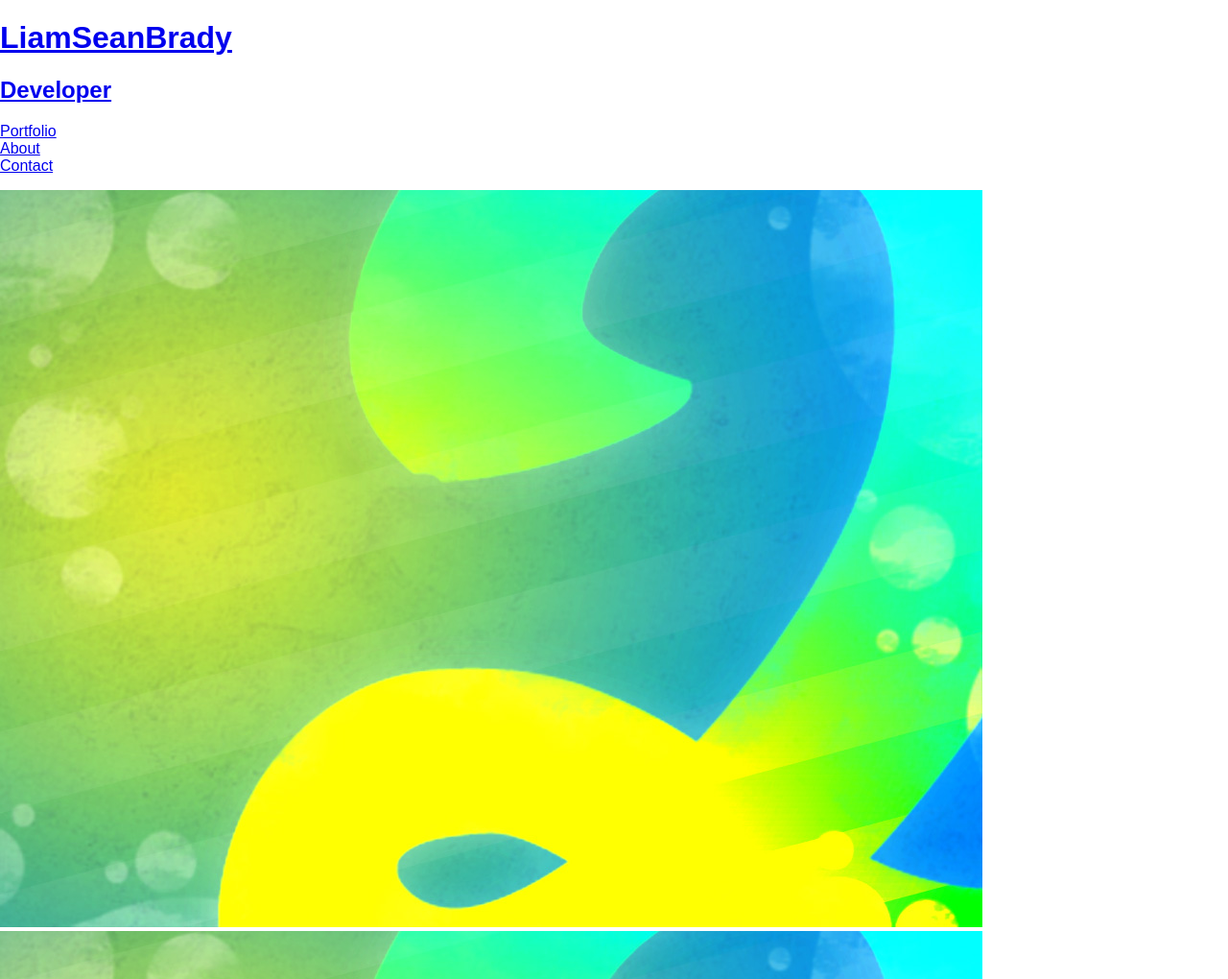
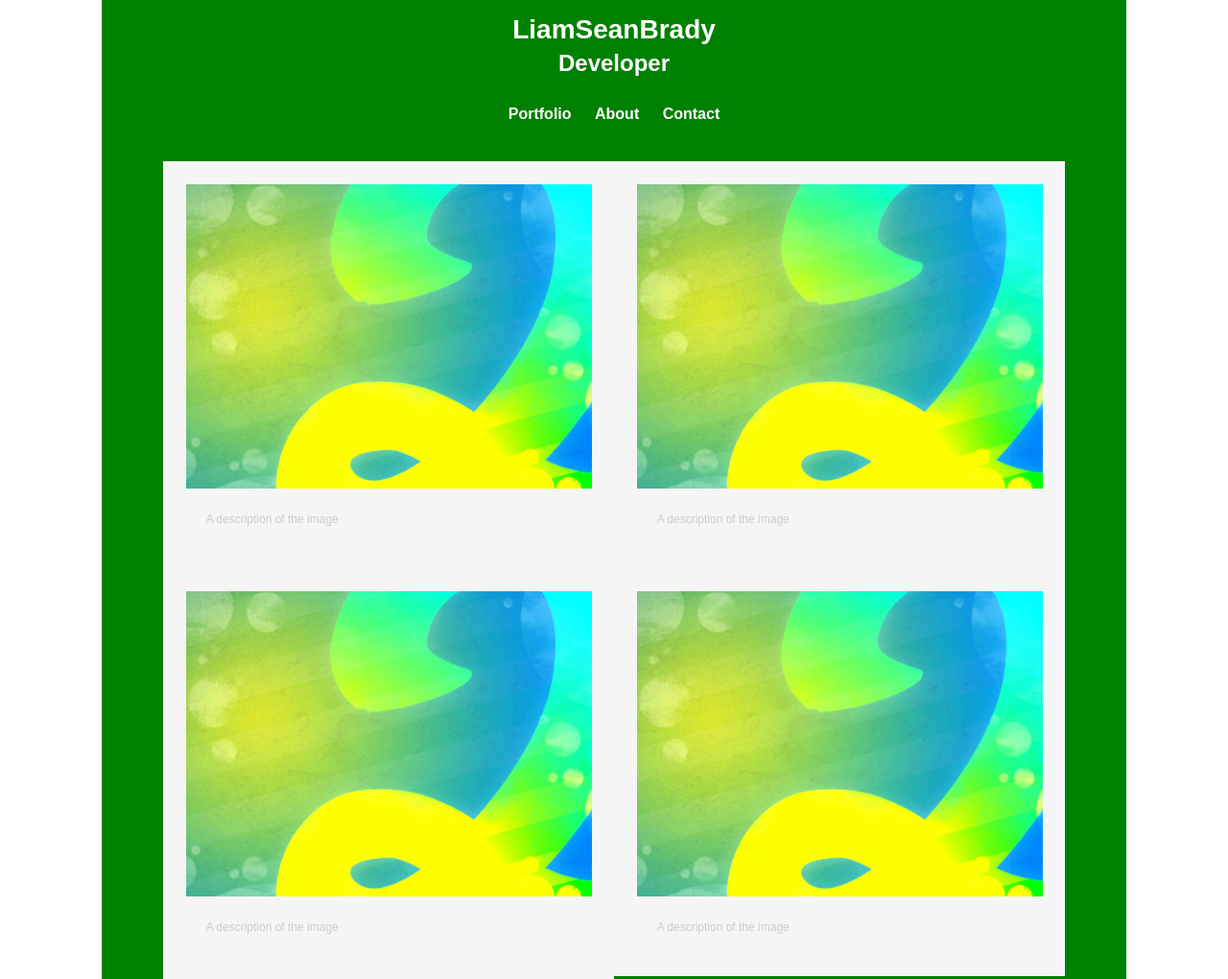
Before and after one commit to liamseanbrady/website_structure_practice, a plain HTML site: page index.html in a window 1280 px wide. Shown: the top 1020 px of the page at 96% size. Drawn offline with Linux system fonts and the light colour scheme.

Commit message:
Add captions for gallery

```diff
--- a/index.html
+++ b/index.html
@@ -26,26 +26,31 @@
   				<li>
   					<a href="img/numbers-02.jpg">
   						<img src="img/numbers-02.jpg" alt="">
+  						<p>A description of the image</p>
   					</a>
   				</li>
   				<li>
   					<a href="img/numbers-02.jpg">
   						<img src="img/numbers-02.jpg" alt="">
+  						<p>A description of the image</p>
   					</a>
   				</li>
   				<li>
   					<a href="img/numbers-02.jpg">
   						<img src="img/numbers-02.jpg" alt="">
+  						<p>A description of the image</p>
   					</a>
   				</li>
   				<li>
   					<a href="img/numbers-02.jpg">
   						<img src="img/numbers-02.jpg" alt="">
+  						<p>A description of the image</p>
   					</a>
   				</li>
   				<li>
   					<a href="img/numbers-02.jpg">
   						<img src="img/numbers-02.jpg" alt="">
+  						<p>A description of the image</p>
   					</a>
   				</li>
   			</ul>
--- a/main.scss
+++ b/main.scss
@@ -0,0 +1,91 @@
+$text_gray: #ccc;
+$background_gray: #f5f5f5;
+
+body {
+	background-color: white;
+}
+
+#wrapper {
+	max-width: 940px;
+	margin: 0 auto;
+	padding: 0 5%;
+	background-color: green;
+}
+
+img {
+	max-width: 100%;
+}
+
+a {
+	text-decoration: none;
+}
+
+header {
+	float: left;
+	margin: 0 0 30px 0;
+	padding: 5px 0 0 0;
+	width: 100%;
+}
+
+#logo {
+	text-align: center;
+	margin: 0;
+	background-color: #fff;
+	h1 {
+		color: #fff;
+		font-size: 1.75em;
+		margin: 15px 0;
+		line-height: 0.8em;
+	}
+	h2 {
+		color: #fff;
+		margin: -5px 0 0;
+	}
+}
+
+nav {
+	text-align: center;
+	padding: 10px 0;
+	margin: 20px 0 0;
+	ul {
+		list-style: none;
+		margin: 0 10px;
+		padding: 0;
+	}
+	li {
+		display: inline-block;
+	}
+	a {
+		font-weight: 800;
+		padding: 15px 10px;
+		color: #fff;
+		&:visited {
+		color: #fff;
+	}
+	}
+}
+
+#gallery {
+	margin: 0;
+	padding: 0;
+	list-style: none;
+	li {
+		float: left;
+		width: 45%;
+		padding: 2.5%;
+		background-color: $background_gray;
+	}
+	li a p {
+		margin: 0;
+		font-size: 0.75em;
+		padding: 5%;
+		color: $text_gray;
+	}
+}
+
+footer {
+	text-align: center;
+	clear: both;
+	padding-top: 50px;
+	color: $text_gray;
+}
```
Also changed, not shown: main.css, 2 other files.
